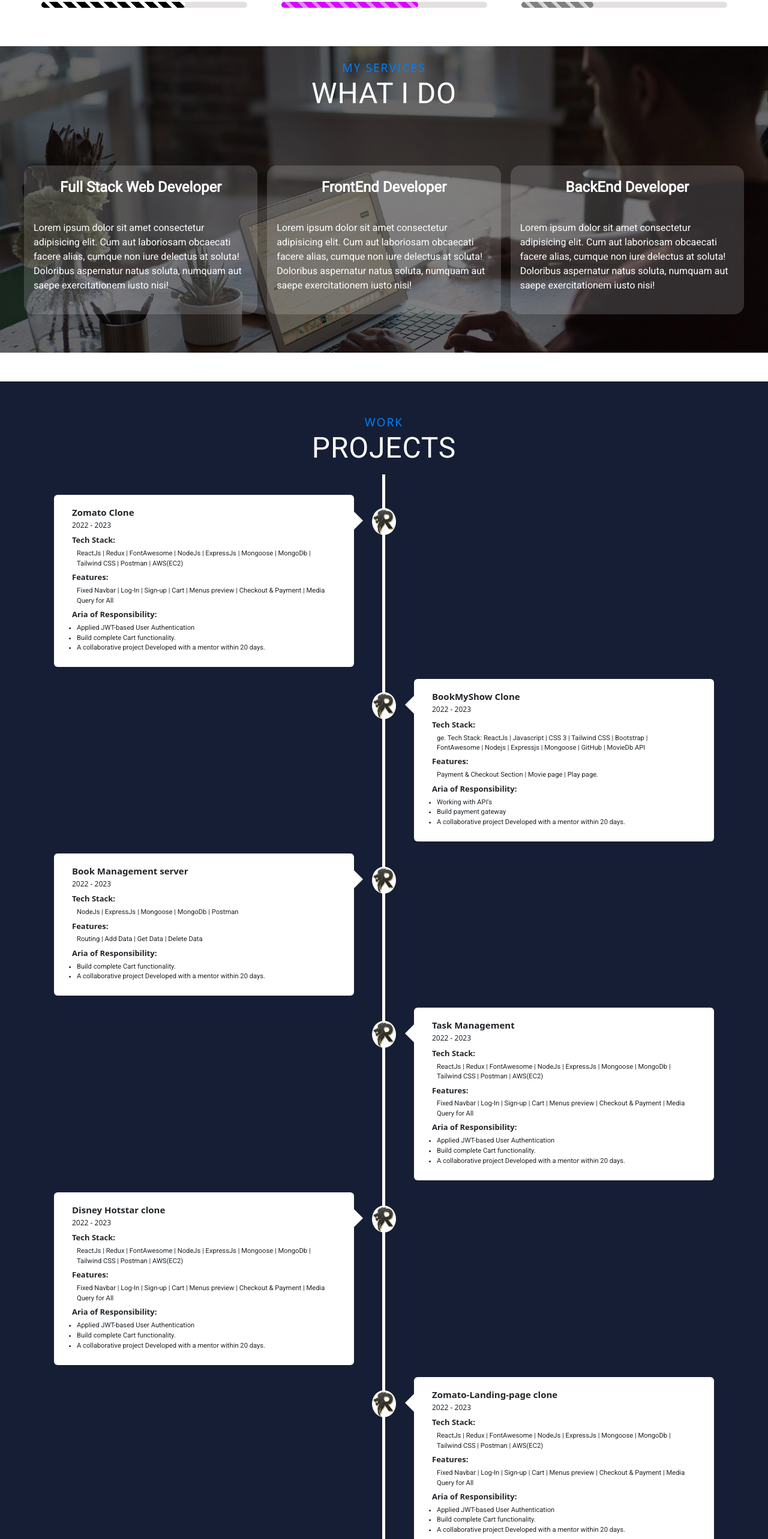
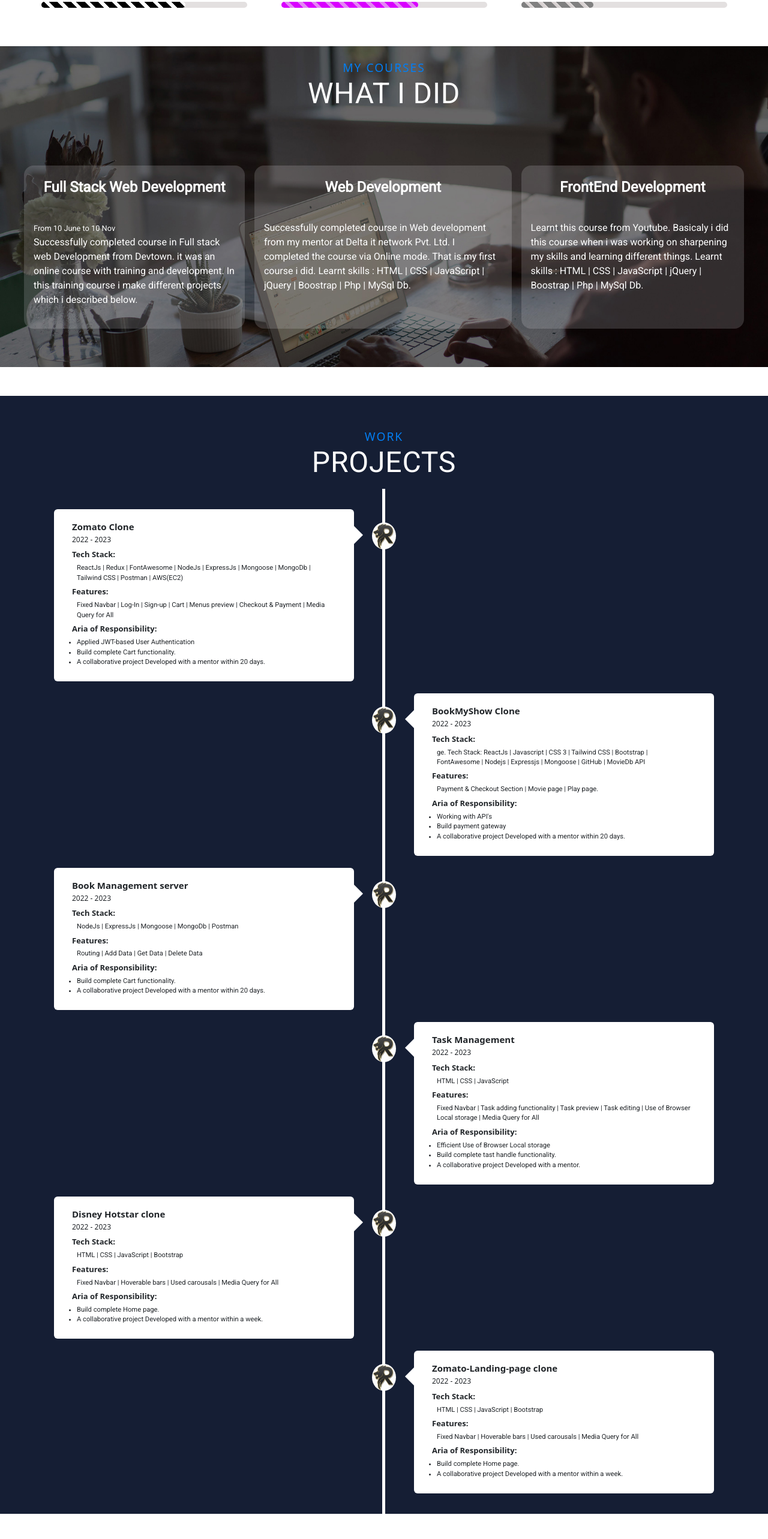
Before and after one commit to Rohit-parjapat/Rohit_Portfolio_React, a React (Create React App) app: page / in a window 1280 px wide. Shown: the part 1780-4346 px from the top of the page at 60% size. Built offline with nearby package versions, Linux system fonts and the light colour scheme.

Commit message:
Filled Details of courses and projects

```diff
--- a/src/components/Services/MyServices.jsx
+++ /dev/null
@@ -1,53 +0,0 @@
-import React, { useEffect } from "react";
-import Aos from "aos";
-import "aos/dist/aos.css";
-import "../../CSS/services.css";
-
-const Services = () => {
-  useEffect(() => {
-    Aos.init();
-  });
-  return (
-    <>
-      <div className="flex flex-col gap-3 justify-center About_bg ">
-        <div className="mx-auto py-3 flex flex-col">
-          <h1 className="section_heading">My Services</h1>
-          <h1 className="section_sub_heading">What i do</h1>
-        </div>
-        <div className="md:flex gap-3 lg:justify-between px-10 py-5 w-full">
-          <div className="service_sub_div" data-aos="fade-up">
-            <h3 className="service_sub_div_heading">
-              Full Stack Web Developer
-            </h3>
-            <p className="service_sub_div_text">
-              Lorem ipsum dolor sit amet consectetur adipisicing elit. Cum aut
-              laboriosam obcaecati facere alias, cumque non iure delectus at
-              soluta! Doloribus aspernatur natus soluta, numquam aut saepe
-              exercitationem iusto nisi!
-            </p>
-          </div>
-          <div className="service_sub_div" data-aos="fade-up">
-            <h3 className="service_sub_div_heading">FrontEnd Developer</h3>
-            <p className="service_sub_div_text">
-              Lorem ipsum dolor sit amet consectetur adipisicing elit. Cum aut
-              laboriosam obcaecati facere alias, cumque non iure delectus at
-              soluta! Doloribus aspernatur natus soluta, numquam aut saepe
-              exercitationem iusto nisi!
-            </p>
-          </div>
-          <div className="service_sub_div" data-aos="fade-up">
-            <h3 className="service_sub_div_heading">BackEnd Developer</h3>
-            <p className="service_sub_div_text">
-              Lorem ipsum dolor sit amet consectetur adipisicing elit. Cum aut
-              laboriosam obcaecati facere alias, cumque non iure delectus at
-              soluta! Doloribus aspernatur natus soluta, numquam aut saepe
-              exercitationem iusto nisi!
-            </p>
-          </div>
-        </div>
-      </div>
-    </>
-  );
-};
-
-export default Services;
--- /dev/null
+++ b/src/components/courses/MyCourse.jsx
@@ -0,0 +1,56 @@
+import React, { useEffect } from "react";
+import Aos from "aos";
+import "aos/dist/aos.css";
+import "../../CSS/Courses.css";
+
+const Courses = () => {
+  useEffect(() => {
+    Aos.init();
+  });
+  return (
+    <>
+      <div className="flex flex-col gap-3 justify-center About_bg ">
+        <div className="mx-auto py-3 flex flex-col">
+          <h1 className="section_heading">My Courses</h1>
+          <h1 className="section_sub_heading">What i did</h1>
+        </div>
+        <div className="md:flex gap-3 lg:justify-between px-10 py-5 w-full">
+          <div className="service_sub_div" data-aos="fade-up">
+            <h3 className="service_sub_div_heading">
+              Full Stack Web Development
+            </h3>
+            <p className="service_sub_div_text">
+              <small>From 10 June to 10 Nov</small>
+              <div>
+                Successfully completed course in Full stack web Development from
+                Devtown. it was an online course with training and development.
+                In this training course i make different projects which i
+                described below.
+              </div>
+            </p>
+          </div>
+          <div className="service_sub_div" data-aos="fade-up">
+            <h3 className="service_sub_div_heading">Web Development</h3>
+            <p className="service_sub_div_text">
+              Successfully completed course in Web development from my mentor at
+              Delta it network Pvt. Ltd. I completed the course via Online mode.
+              That is my first course i did. Learnt skills : HTML | CSS |
+              JavaScript | jQuery | Boostrap | Php | MySql Db.
+            </p>
+          </div>
+          <div className="service_sub_div" data-aos="fade-up">
+            <h3 className="service_sub_div_heading">FrontEnd Development</h3>
+            <p className="service_sub_div_text">
+              Learnt this course from Youtube. Basicaly i did this course when i
+              was working on sharpening my skills and learning different things.
+              Learnt skills : HTML | CSS | JavaScript | jQuery | Boostrap | Php
+              | MySql Db.
+            </p>
+          </div>
+        </div>
+      </div>
+    </>
+  );
+};
+
+export default Courses;
--- a/src/components/project/Projects.jsx
+++ b/src/components/project/Projects.jsx
@@ -112,27 +112,21 @@ const Projects = () => {
               <small>2022 - 2023</small>
               <div>
                 <h3>Tech Stack:</h3>
-                <p>
-                  ReactJs | Redux | FontAwesome | NodeJs | ExpressJs | Mongoose
-                  | MongoDb | Tailwind CSS | Postman | AWS(EC2)
-                </p>
+                <p>HTML | CSS | JavaScript</p>
               </div>
               <div>
                 <h3>Features:</h3>
                 <p>
-                  Fixed Navbar | Log-In | Sign-up | Cart | Menus preview |
-                  Checkout & Payment | Media Query for All
+                  Fixed Navbar | Task adding functionality | Task preview | Task
+                  editing | Use of Browser Local storage | Media Query for All
                 </p>
               </div>
               <div>
                 <h3>Aria of Responsibility:</h3>
                 <ul>
-                  <li>Applied JWT-based User Authentication</li>
-                  <li>Build complete Cart functionality.</li>
-                  <li>
-                    A collaborative project Developed with a mentor within 20
-                    days.
-                  </li>
+                  <li>Efficient Use of Browser Local storage </li>
+                  <li>Build complete tast handle functionality.</li>
+                  <li>A collaborative project Developed with a mentor.</li>
                 </ul>
               </div>
               <span className="right_container_arrow"></span>
@@ -145,26 +139,22 @@ const Projects = () => {
               <small>2022 - 2023</small>
               <div>
                 <h3>Tech Stack:</h3>
-                <p>
-                  ReactJs | Redux | FontAwesome | NodeJs | ExpressJs | Mongoose
-                  | MongoDb | Tailwind CSS | Postman | AWS(EC2)
-                </p>
+                <p>HTML | CSS | JavaScript | Bootstrap</p>
               </div>
               <div>
                 <h3>Features:</h3>
                 <p>
-                  Fixed Navbar | Log-In | Sign-up | Cart | Menus preview |
-                  Checkout & Payment | Media Query for All
+                  Fixed Navbar | Hoverable bars | Used carousals | Media Query
+                  for All
                 </p>
               </div>
               <div>
                 <h3>Aria of Responsibility:</h3>
                 <ul>
-                  <li>Applied JWT-based User Authentication</li>
-                  <li>Build complete Cart functionality.</li>
+                  <li>Build complete Home page.</li>
                   <li>
-                    A collaborative project Developed with a mentor within 20
-                    days.
+                    A collaborative project Developed with a mentor within a
+                    week.
                   </li>
                 </ul>
               </div>
@@ -178,26 +168,22 @@ const Projects = () => {
               <small>2022 - 2023</small>
               <div>
                 <h3>Tech Stack:</h3>
-                <p>
-                  ReactJs | Redux | FontAwesome | NodeJs | ExpressJs | Mongoose
-                  | MongoDb | Tailwind CSS | Postman | AWS(EC2)
-                </p>
+                <p>HTML | CSS | JavaScript | Bootstrap</p>
               </div>
               <div>
                 <h3>Features:</h3>
                 <p>
-                  Fixed Navbar | Log-In | Sign-up | Cart | Menus preview |
-                  Checkout & Payment | Media Query for All
+                  Fixed Navbar | Hoverable bars | Used carousals | Media Query
+                  for All
                 </p>
               </div>
               <div>
                 <h3>Aria of Responsibility:</h3>
                 <ul>
-                  <li>Applied JWT-based User Authentication</li>
-                  <li>Build complete Cart functionality.</li>
+                  <li>Build complete Home page.</li>
                   <li>
-                    A collaborative project Developed with a mentor within 20
-                    days.
+                    A collaborative project Developed with a mentor within a
+                    week.
                   </li>
                 </ul>
               </div>
--- a/src/pages/HomePage.jsx
+++ b/src/pages/HomePage.jsx
@@ -4,7 +4,7 @@ import Contact from "../components/Contact/Contact";
 import HeroSectionInfo from "../components/heroComponents/HeroSectionInfo";
 import HeroSectionPoster from "../components/heroComponents/HeroSectionPoster";
 import Navbar from "../components/Navbar and footer/Navbar";
-import Services from "../components/Services/MyServices";
+import Courses from "../components/courses/MyCourse";
 import Footer from "../components/Navbar and footer/footer";
 import Projects from "../components/project/Projects";
 
@@ -22,7 +22,7 @@ const HomePage = () => {
         <AboutSection />
       </div>
       <div className="mt-3">
-        <Services />
+        <Courses />
       </div>
       <div>
         <Projects />
```
Also changed, not shown: src/CSS/Courses.css (renamed from src/CSS/services.css).
